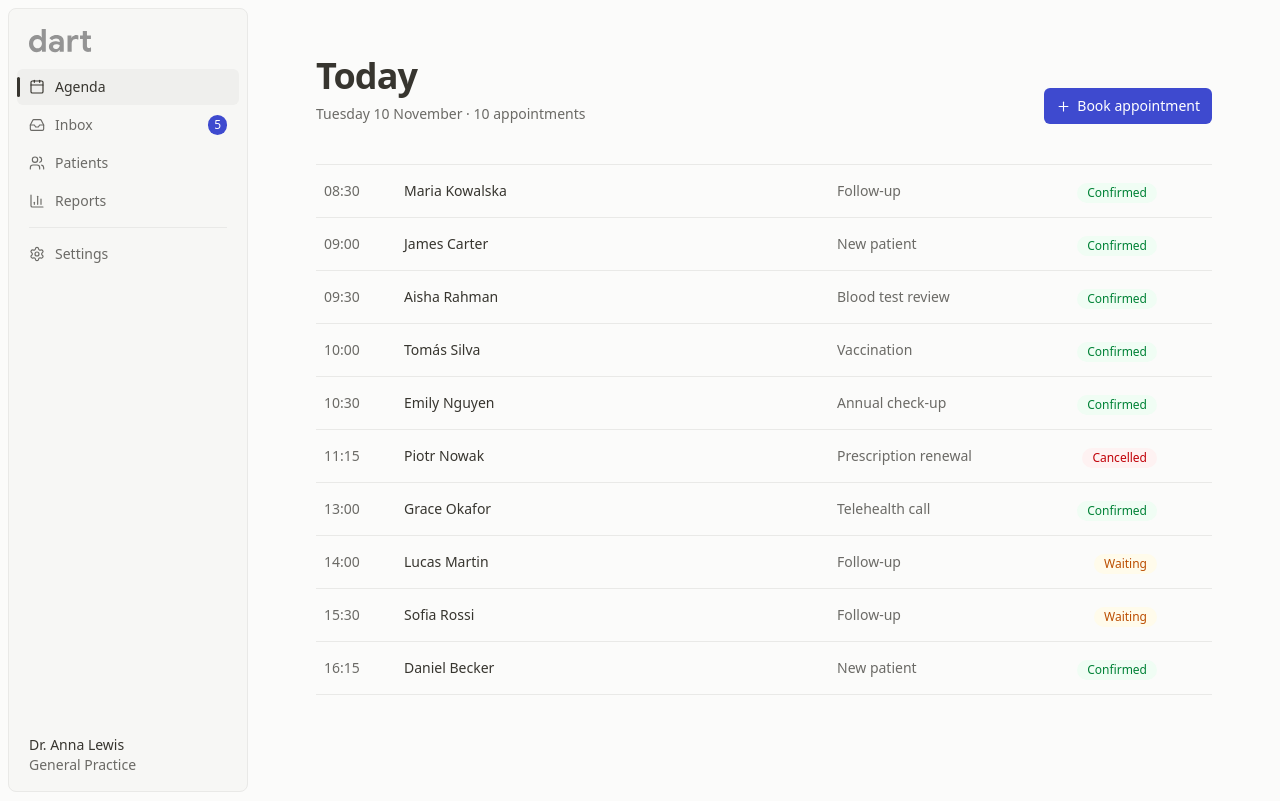
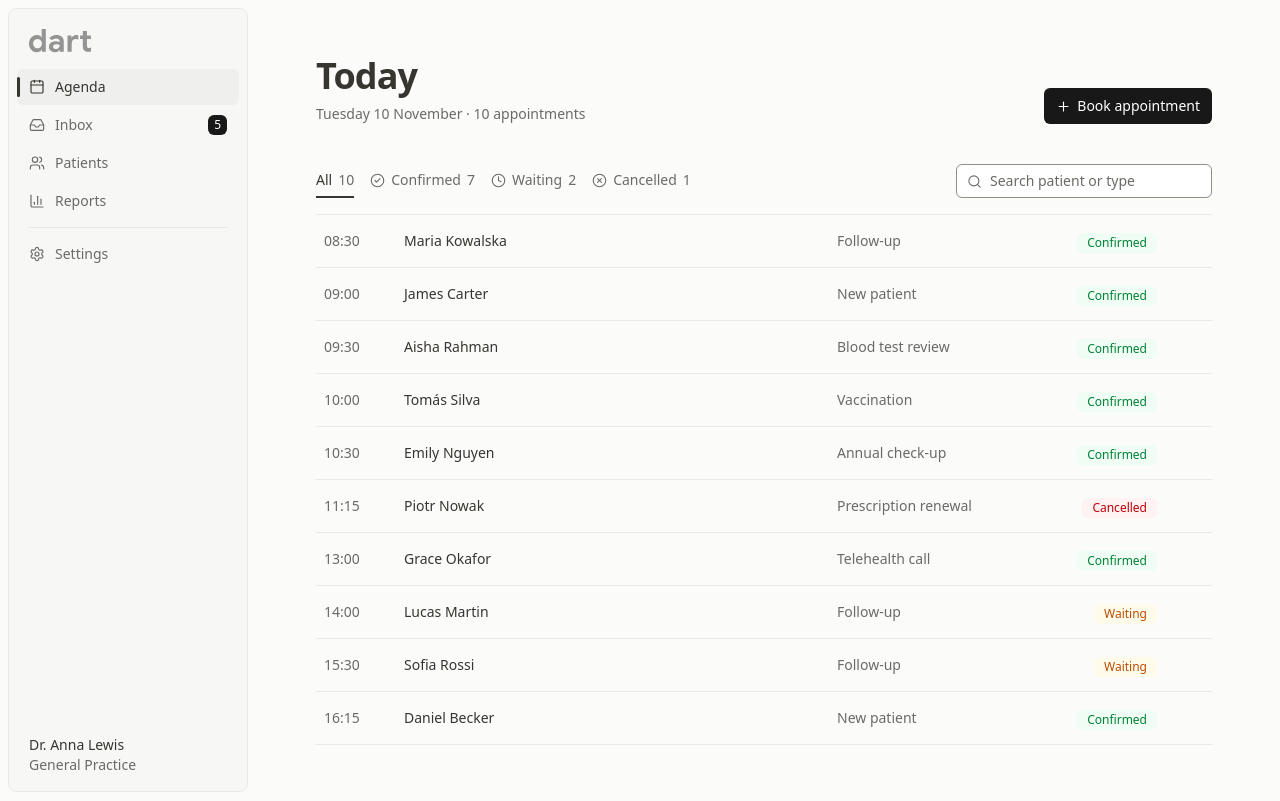
Before and after one commit to patryk-bski/clinic-agenda, a React (Vite) app: page / in a window 1280 px wide. Built offline with nearby package versions, Linux system fonts and the light colour scheme; a web font is replaced by a local one.

Commit message:
Add agenda filters, patient sorting and replies for every inbox item

```diff
--- a/src/App.tsx
+++ b/src/App.tsx
@@ -88,11 +88,11 @@ export default function App() {
   }
 
   // Replies are only kept here (until the page reloads); they aren't sent anywhere
-  function replyTo(id: number, body: string) {
+  function replyTo(id: number, to: string, body: string) {
     setInbox((list) =>
       list.map((item) =>
         item.id === id
-          ? { ...item, replies: [...(item.replies ?? []), { body, sentAt: new Date() }] }
+          ? { ...item, replies: [...(item.replies ?? []), { to, body, sentAt: new Date() }] }
           : item,
       ),
     )
@@ -187,7 +187,7 @@ export default function App() {
               item={openItem}
               now={now}
               onMarkUnread={() => markUnread(openItem.id)}
-              onReply={(body) => replyTo(openItem.id, body)}
+              onReply={(to, body) => replyTo(openItem.id, to, body)}
               onClose={() => setOpenItemId(null)}
             />
           )}
--- a/src/components/AgendaPage.tsx
+++ b/src/components/AgendaPage.tsx
@@ -1,9 +1,22 @@
+import { CircleCheck, CircleX, Clock, Search } from 'lucide-react'
 import { AnimatePresence, motion } from 'motion/react'
+import { useState } from 'react'
 import type { Appointment } from '../data'
 import { fade } from '../motion'
+import { statusStyles, type Status } from '../status'
 import AppointmentList from './AppointmentList'
 import BookButton from './BookButton'
 import EmptyState from './EmptyState'
+
+type Filter = 'all' | Status
+
+// One tab per status, with an icon so the tabs aren't told apart by text alone
+const filters: { value: Filter; label: string; icon?: typeof Clock }[] = [
+  { value: 'all', label: 'All' },
+  { value: 'confirmed', label: statusStyles.confirmed.label, icon: CircleCheck },
+  { value: 'waiting', label: statusStyles.waiting.label, icon: Clock },
+  { value: 'cancelled', label: statusStyles.cancelled.label, icon: CircleX },
+]
 
 type Props = {
   appointments: Appointment[]
@@ -12,7 +25,17 @@ type Props = {
 }
 
 export default function AgendaPage({ appointments, onBook, onSelect }: Props) {
+  const [filter, setFilter] = useState<Filter>('all')
+  const [query, setQuery] = useState('')
   const hasAppointments = appointments.length > 0
+
+  // Status tab first, then the search box: it matches the patient's name or the appointment type
+  const search = query.trim().toLowerCase()
+  const shown = appointments.filter(
+    (appt) =>
+      (filter === 'all' || appt.status === filter) &&
+      (appt.patient.toLowerCase().includes(search) || appt.type.toLowerCase().includes(search)),
+  )
 
   const today = new Date().toLocaleDateString('en-GB', {
     weekday: 'long',
@@ -43,7 +66,54 @@ export default function AgendaPage({ appointments, onBook, onSelect }: Props) {
       <AnimatePresence mode="wait" initial={false}>
         {hasAppointments ? (
           <motion.div key="list" {...fade}>
-            <AppointmentList appointments={appointments} onSelect={onSelect} />
+            <div className="mb-4 flex flex-wrap items-end justify-between gap-4">
+              {/* Status tabs, each with how many appointments it holds; the selected one is underlined */}
+              <div role="tablist" aria-label="Show" className="flex gap-4">
+                {filters.map(({ value, label, icon: Icon }) => {
+                  const count =
+                    value === 'all'
+                      ? appointments.length
+                      : appointments.filter((appt) => appt.status === value).length
+                  const isCurrent = filter === value
+                  return (
+                    <button
+                      key={value}
+                      role="tab"
+                      aria-selected={isCurrent}
+                      onClick={() => setFilter(value)}
+                      className={`flex items-center gap-1.5 border-b-2 py-1.5 text-sm transition-colors ${
+                        isCurrent ? 'border-ink font-medium' : 'border-transparent text-muted hover:text-ink'
+                      }`}
+                    >
+                      {Icon && <Icon size={15} strokeWidth={1.75} aria-hidden />}
+                      {label} <span className="text-muted tabular-nums">{count}</span>
+                    </button>
+                  )
+                })}
+              </div>
+
+              <label className="flex w-64 items-center gap-2 rounded-[6px] border border-field bg-white px-2.5 py-1.5 text-sm transition-colors focus-within:border-ink">
+                <Search size={15} strokeWidth={1.75} className="shrink-0 text-muted" />
+                <input
+                  type="search"
+                  value={query}
+                  onChange={(e) => setQuery(e.target.value)}
+                  placeholder="Search patient or type"
+                  aria-label="Search appointments by patient or type"
+                  className="min-w-0 flex-1 bg-transparent placeholder:text-muted focus:outline-none"
+                />
+              </label>
+            </div>
+
+            <AppointmentList appointments={shown} onSelect={onSelect} />
+
+            {shown.length === 0 && (
+              <p className="py-10 text-center text-sm text-muted">
+                {search
+                  ? `No appointments match “${query.trim()}”.`
+                  : `No ${statusStyles[filter as Status].label.toLowerCase()} appointments today.`}
+              </p>
+            )}
           </motion.div>
         ) : (
           <motion.div key="empty" className="flex flex-1 flex-col" {...fade}>
--- a/src/components/Sidebar.tsx
+++ b/src/components/Sidebar.tsx
@@ -51,7 +51,7 @@ export default function Sidebar({ currentPage, clinicianName, specialty, unreadC
                 {page === 'inbox' && unreadCount > 0 && (
                   <span
                     aria-label={`${unreadCount} unread`}
-                    className="ml-auto rounded-full bg-brand px-1.5 text-xs leading-5 font-medium text-white tabular-nums"
+                    className="ml-auto rounded-[6px] bg-brand px-1.5 text-xs leading-5 font-medium text-white tabular-nums"
                   >
                     {unreadCount}
                   </span>
--- a/src/components/StatusBadge.tsx
+++ b/src/components/StatusBadge.tsx
@@ -5,7 +5,7 @@ export default function StatusBadge({ status }: { status: Status }) {
   const { label, className } = statusStyles[status] ?? { label: status, className: 'bg-hover text-muted' }
 
   return (
-    <span className={`inline-block rounded-full px-2.5 py-0.5 text-xs transition-colors duration-300 ${className}`}>
+    <span className={`inline-block rounded-[6px] px-2.5 py-0.5 text-xs transition-colors duration-300 ${className}`}>
       {label}
     </span>
   )
--- a/src/data.ts
+++ b/src/data.ts
@@ -65,10 +65,11 @@ export type InboxItem = {
   receivedMinutesAgo: number // so the sample inbox always looks recent
   read: boolean
   results?: LabResult[] // lab results only
-  replies?: Reply[] // messages only; kept in the app, not actually sent anywhere
+  replies?: Reply[] // what you sent in response; kept in the app, not actually sent anywhere
 }
 
 export type Reply = {
+  to: string // the sender, or for lab results the patient
   body: string
   sentAt: Date
 }
--- a/src/inbox.ts
+++ b/src/inbox.ts
@@ -1,4 +1,4 @@
-import { FileText, FlaskConical, MessageSquare } from 'lucide-react'
+import { CornerUpLeft, FileText, FlaskConical, MessageSquare, Send } from 'lucide-react'
 import type { InboxItem, InboxKind } from './data'
 
 // Name and icon for each kind of inbox item
@@ -6,6 +6,23 @@ export const inboxKinds: Record<InboxKind, { label: string; plural: string; icon
   message: { label: 'Message', plural: 'Messages', icon: MessageSquare },
   lab: { label: 'Lab result', plural: 'Lab results', icon: FlaskConical },
   referral: { label: 'Referral letter', plural: 'Referrals', icon: FileText },
+}
+
+// How you respond to each kind of item, and who it goes to.
+// Labs are automated, so instead of replying to the lab you message the patient about the result.
+export const responses: Record<
+  InboxKind,
+  { button: string; icon: typeof FileText; recipient: (item: InboxItem) => string; sent: string }
+> = {
+  message: { button: 'Reply', icon: CornerUpLeft, recipient: (item) => item.from, sent: 'You replied to' },
+  // "Dr. Helen Ward, Cardiology, Riverside Hospital" → "Dr. Helen Ward"
+  referral: {
+    button: 'Reply',
+    icon: CornerUpLeft,
+    recipient: (item) => item.from.split(',')[0],
+    sent: 'You replied to',
+  },
+  lab: { button: 'Message patient', icon: Send, recipient: (item) => item.patient, sent: 'You messaged' },
 }
 
 export const receivedAt = (item: InboxItem, now: Date) =>
--- a/src/index.css
+++ b/src/index.css
@@ -13,9 +13,10 @@
   --color-field: #8f8e89; /* outlines of fields and outlined buttons: at least 3.2:1 */
   --color-hover: #efefed;
 
-  /* Brand color: main buttons, unread markers. White text on it is 6.8:1 (8.9:1 on hover) */
-  --color-brand: #3e4acf;
-  --color-brand-hover: #323ca8;
+  /* Brand color: main buttons, unread markers. White text on it is 17.8:1.
+     Hover lightens slightly (black can't get darker) and keeps 12.6:1 */
+  --color-brand: #181818;
+  --color-brand-hover: #333333;
 
   /* Chart colors, in a fixed order checked for color-blind safety on the page background.
      Every one reaches 3:1 against the page; charts also have a legend and a table view. */
```
Also changed, not shown: src/components/InboxItemDialog.tsx (+16 -16 lines), src/components/InboxPage.tsx (+8 -10 lines), src/components/PatientsPage.tsx (+82 -8 lines).
